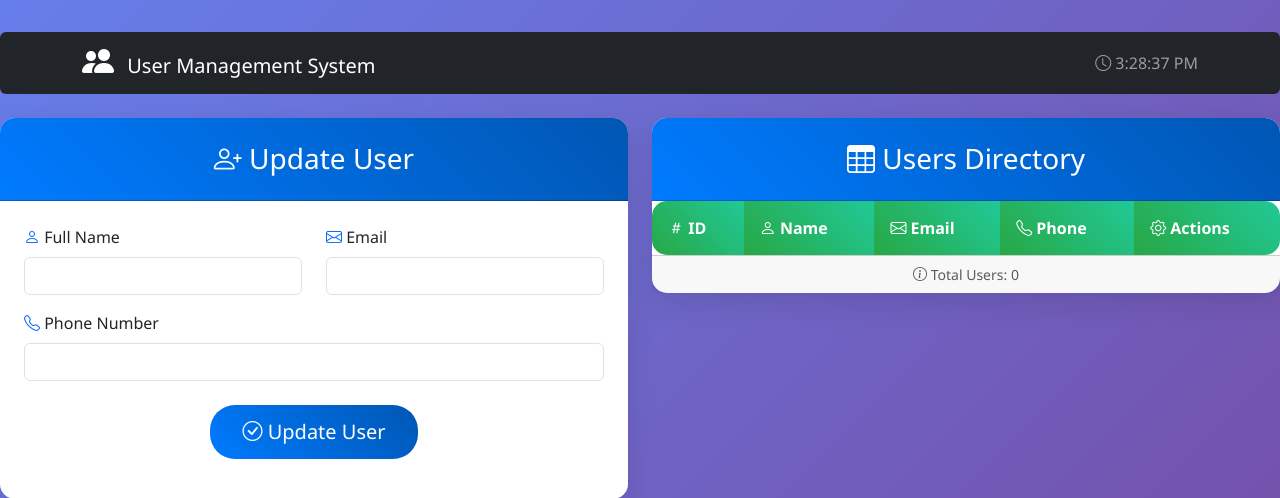
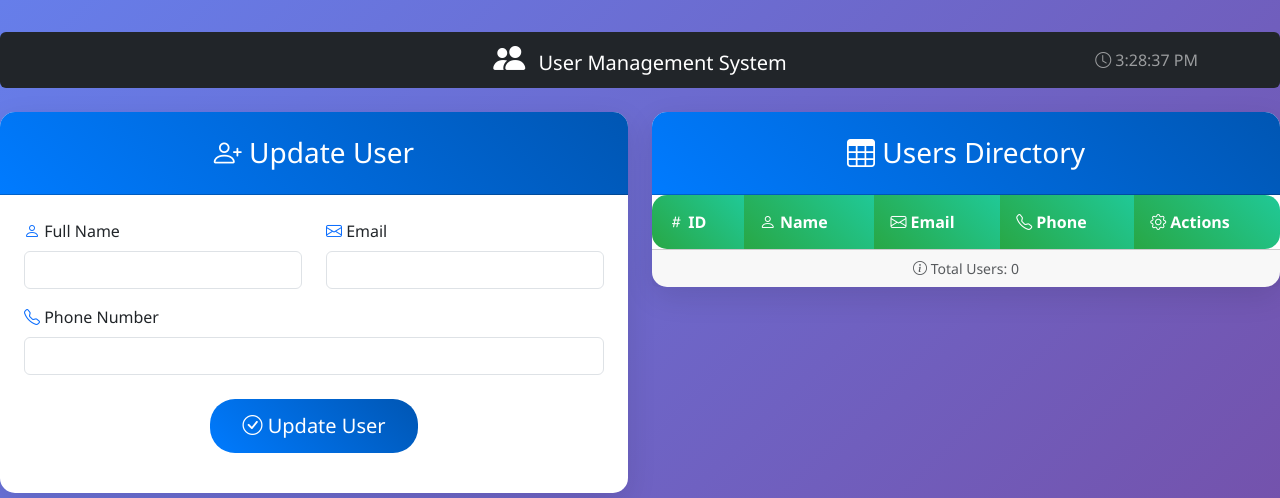
Before and after one commit to thanigaazure/mvcendtoend, a Spring Boot app: page /editUser/1 in a window 1280 px wide. Shown: the top 498 px of the page. Run offline with Spring Boot 4, Linux system fonts and the light colour scheme; lists and menus that the app fills with data are empty.

Commit message:
Center the "User Management System" title in the navbar
Co-authored-by: thanigaazure <301184778+thanigaazure@users.noreply.github.com>

```diff
--- a/src/main/resources/templates/index.html
+++ b/src/main/resources/templates/index.html
@@ -75,12 +75,12 @@
             <!-- Navigation Header -->
             <div class="col-12 mb-4">
                 <nav class="navbar navbar-expand-lg navbar-dark bg-dark rounded">
-                    <div class="container">
-                        <a class="navbar-brand" href="#">
+                    <div class="container position-relative d-flex justify-content-end align-items-center">
+                        <a class="navbar-brand position-absolute top-50 start-50 translate-middle" href="#">
                             <i class="bi bi-people-fill icon-large"></i>
                             User Management System
                         </a>
-                        <div class="navbar-nav ms-auto">
+                        <div class="navbar-nav">
                             <span class="navbar-text">
                                 <i class="bi bi-clock"></i>
                                 <span id="currentTime"></span>
```
